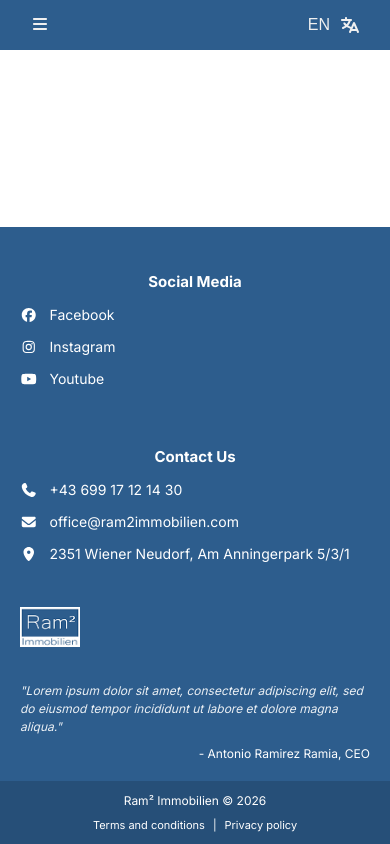
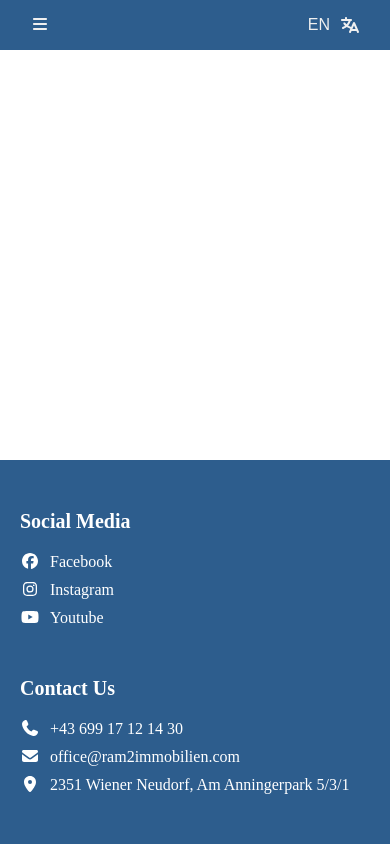
Before and after one commit to ram2-immobilien/ram2-web, a Next.js app: page /en in a window 390 px wide. Built offline with nearby package versions, Linux system fonts and the light colour scheme.

Commit message:
Arreglado CSS del componente Footer

```diff
--- a/app/[locale]/globals.css
+++ b/app/[locale]/globals.css
@@ -1,13 +1,12 @@
-@import url('https://fonts.googleapis.com/css2?family=Inter:wght@400;500;600;700&display=swap');
 html, body {
     padding: 0px;
     margin: 0px;
     color: #101010;
     user-select: none;
-    font-family: 'Inter', sans-serif;
     min-height: 100vh;
     display: flex;
     flex-direction: column;
+    overflow: hidden;
 }
 
 p {
--- a/components/Footer/Footer.css
+++ b/components/Footer/Footer.css
@@ -1,181 +1,129 @@
 .footer-container {
-  background-color: #2D5D8D;
-  color: white;
-  width: 100%;
-}
-
-.footer-container ul {
-  list-style: none;
-  padding: 0;
-  margin: 0;
-}
-
-.footer-container a {
-  color: white;
-  text-decoration: none;
+    width: 100vw;
+    height: fit-content;
+    display: flex;
+    flex-direction: column;
 }
 
 .footer-content {
-  display: grid;
-  grid-template-columns: auto auto 1fr;
-  padding: 50px 40px 30px 40px;
-  gap: 60px;
-  align-items: flex-start;
+    width: 100%;
+    height: fit-content;
+    background-color: #2D5D8D;
+    padding: 50px 100px;
+    box-sizing: border-box;
+    display: flex;
+    justify-content: space-between;
 }
 
-
-@media (max-width: 1024px) {
-  .footer-content {
-    padding: 40px 30px 25px 30px;
-    gap: 40px;
-  }
+.footer-columns {
+    display: flex;
+    gap: 50px;
 }
 
+.footer-column {
+    width: fit-content;
+    height: fit-content;
+    display: flex;
+    flex-direction: column;
+    gap: 20px;
 
-@media (max-width: 768px) {
-  .footer-content {
-    grid-template-columns: 1fr;
-    padding: 30px 20px 20px 20px;
-    gap: 30px;
-    align-items: center;
-    text-align: center;
-  }
-
-  .footer-branding {
-    align-items: center;
-    justify-self: center;
-  }
-
-  .branding-text {
-    text-align: center;
-  }
-
-  .footer-ceo {
-    text-align: center;
-  }
 }
 
-.footer-ceo {
-    text-align: center;
+h3 {
+    margin: 0px;
+    font-size: 20px;
+    font-weight: 600;
+    color: #FFFFFF;
 }
 
-.footer-column h3 {
-  font-size: 16px;
-  margin-bottom: 20px;
+ul {
+    margin: 0px;
+    padding: 0px;
+    display: flex;
+    flex-direction: column;
+    gap: 10px;
+    list-style-type: none;
+    color: #FFFFFF;
+
 }
 
-@media (max-width: 768px) {
-  .footer-column h3 {
-    font-size: 15px;
-    margin-bottom: 15px;
-  }
+li {
+    display: flex;
+    gap: 10px;
 }
 
-.footer-column li {
-  margin-bottom: 15px;
-  display: flex;
-  align-items: center;
-  gap: 12px;
-  font-size: 14px;
+a {
+    color: #FFFFFF;
+    text-decoration: none;
 }
 
 .footer-branding {
-  display: flex;
-  flex-direction: column;
-  align-items: flex-start;
-  gap: 20px;
-  justify-self: end;
-  max-width: 500px;
-}
-
-@media (max-width: 768px) {
-  .footer-branding {
-    max-width: 100%;
-    justify-self: center;
-  }
+    max-width: 500px;
+    display: flex;
+    flex-direction: column;
+    gap: 20px;
 }
 
 .branding-text {
-  display: flex;
-  flex-direction: column;
-  text-align: left;
+    display: flex;
+    flex-direction: column;
+    align-items: end;
+    gap: 10px;
+    color: #F0F0F0;
 }
 
-.footer-logo {
-  margin-bottom: 15px;
+.branding-text {
+    width: 100%;
 }
 
-.footer-text {
-  font-size: 13px;
-  line-height: 1.5;
-  font-style: italic;
-  max-width: 320px;
-  opacity: 0.9;
-}
-
-@media (max-width: 768px) {
-  .footer-text {
-    font-size: 12px;
-    max-width: 100%;
-  }
-}
-
-.footer-ceo {
-  font-size: 12px;
-  margin-top: 10px;
-  text-align: right;
-}
-
-
 .footer-legal-bar {
-  background-color: rgba(0, 0, 0, 0.15);
-  padding: 20px 100px 20px 40px;
-  font-size: 12px;
-}
-
-
-@media (max-width: 1024px) {
-  .footer-legal-bar {
-    padding: 15px 60px 15px 30px;
-  }
-}
-
-
-@media (max-width: 768px) {
-  .footer-legal-bar {
-    padding: 15px 20px 15px 20px;
-  }
-}
-
-@media (max-width: 480px) {
-  .footer-legal-bar {
-    padding: 12px 15px 12px 15px;
-  }
-}
-
-
-.footer-legal-content {
-  display: flex;
-  justify-content: space-between;
-  align-items: center;
-}
-
-@media (max-width: 480px) {
-  .footer-legal-content {
-    flex-direction: column;
-    gap: 10px;
-    text-align: center;
-  }
+    width: 100vw;
+    height: fit-content;
+    background-color: #214466;
+    padding: 20px 100px;
+    box-sizing: border-box;
+    display: flex;
+    justify-content: space-between;
+    align-items: center;
+    color: #FFFFFF;
 }
 
 .legal-links {
-  display: flex;
-  gap: 15px;
+    display: flex;
+    gap: 10px;
 }
 
-@media (max-width: 480px) {
-  .legal-links {
-    gap: 8px;
-    font-size: 11px;
-  }
+@media screen and (max-width: 1350px) {
+    .footer-columns {
+        flex-direction: column;
+        gap: 50px;
+    }
+
+    .footer-branding { max-width: 450px; }
 }
+
+@media screen and (max-width: 1000px) {
+    .footer-content {
+        padding: 50px;
+        flex-direction: column-reverse;
+        gap: 50px;
+    }
+
+    .footer-branding { max-width: none; }
+    .footer-legal-bar { padding: 20px 50px; }
+}
+
+@media screen and (max-width: 750px) {
+    .footer-legal-bar {
+        flex-direction: column;
+        align-items: start;
+        gap: 10px;
+    }
+}
+
+@media screen and (max-width: 600px) {
+    .footer-content { padding: 50px 20px; }
+
+    .footer-branding { display: none; }
+    .footer-legal-bar { display: none; }
+}
--- a/components/Footer/Footer.tsx
+++ b/components/Footer/Footer.tsx
@@ -1,6 +1,5 @@
 "use client"
 
-import React from 'react';
 import Image from "next/image";
 import { FontAwesomeIcon } from "@fortawesome/react-fontawesome";
 import { faFacebook, faInstagram, faYoutube } from "@fortawesome/free-brands-svg-icons";
@@ -16,6 +15,7 @@ const Footer = () => {
     <footer className="footer-container">
       <div className="footer-content">
 
+        <div className="footer-columns">
           <div className="footer-column">
             <h3>{t('social_media')}</h3>
             <ul>
@@ -24,7 +24,6 @@ const Footer = () => {
               <li><FontAwesomeIcon icon={faYoutube} /> <a href="https://youtube.com" target="_blank" rel="noopener noreferrer">Youtube</a></li>
             </ul>
           </div>
-
 
           <div className="footer-column">
             <h3>{t('contact_us')}</h3>
@@ -39,14 +38,14 @@ const Footer = () => {
                 </li>
             </ul>
           </div>
-
+        </div>
 
         <div className="footer-branding">
           <Image
             src="/images/logo.png"
             alt="Ram2 Logo"
-            width={60}
-            height={40}
+            width={69}
+            height={50}
             className="footer-logo"
           />
           <div className="branding-text">
@@ -57,13 +56,11 @@ const Footer = () => {
       </div>
 
       <div className="footer-legal-bar">
-        <div className="footer-legal-content">
-          <span>{t('copyright')}</span>
+        <p>{t('copyright')}</p>
         <div className="legal-links">
-            <Link href="/terms">{t('terms')}</Link>
+          <Link href="/terms"><p>{t('terms')}</p></Link>
           <span>|</span>
-            <Link href="/privacy">{t('privacy')}</Link>
-          </div>
+          <Link href="/privacy"><p>{t('privacy')}</p></Link>
         </div>
       </div>
     </footer>
--- a/components/Navbar/Navbar.css
+++ b/components/Navbar/Navbar.css
@@ -119,7 +119,7 @@
 }
 
 .sidebar.closed {
-    left: -100vw;
+    left: calc(-100vw - 300px);
 }
 
 @media screen and (max-width: 1000px) {
```
Lines whose indentation alone changed are shown as unchanged.
